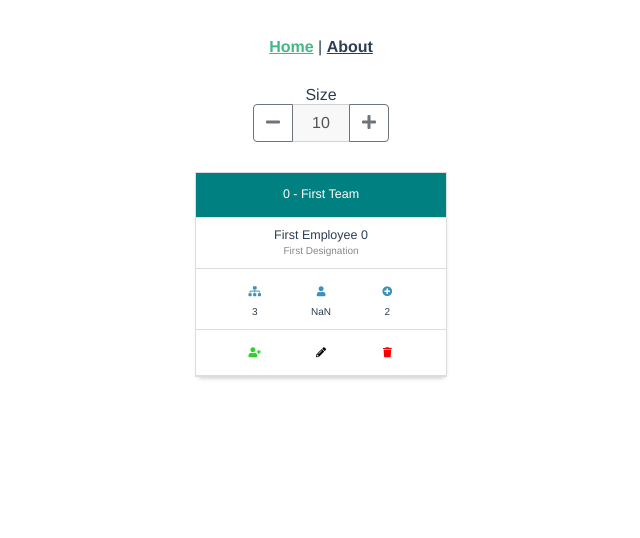
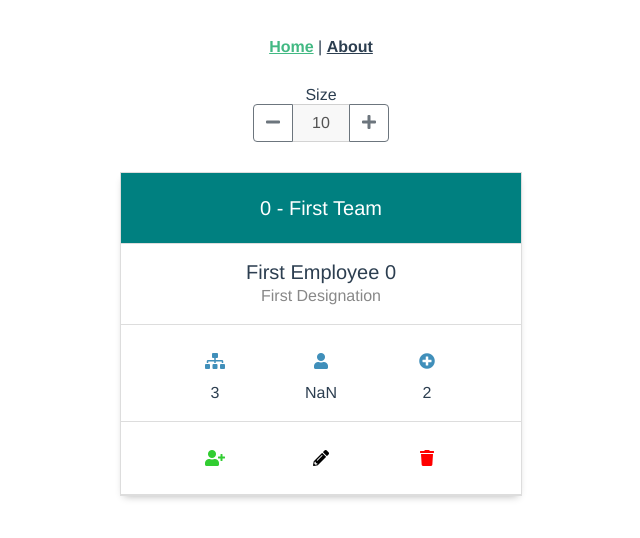
Before and after one commit to GregJacobs82/20190521-tree-nodes, a Vue app: page / in a window 1280 px wide. Shown: the top 538 px of the page, without its empty margins (319-959 px from the left). Built offline with nearby package versions, Linux system fonts and the light colour scheme.

Commit message:
Update font-size calculation to rems

```diff
--- a/src/views/About.vue
+++ b/src/views/About.vue
@@ -4,6 +4,6 @@
         <h3>by Greg Jacobs</h3>
         <p>May 22, 2019</p>
         <p>This was built to show an example of using recursive components in Vue.</p>
-        <p>NOTE: The overall size of elements is scalable to the font-size of the body. Try adjusting your browser default font-size to a smaller or larger size to watch it scale.</p>
+        <p>NOTE: The overall size of elements are scalable to the font-size of the browser. Try adjusting your browser default font-size to a smaller or larger size to watch it scale.</p>
     </div>
 </template>
--- a/src/views/Home.vue
+++ b/src/views/Home.vue
@@ -1,5 +1,5 @@
 <template>
-    <div class="home" :style="{ fontSize: fontSize + 'px' }">
+    <div class="home" :style="{ fontSize: (fontSize * .1) + 'rem' }">
         <div class="flex-center">
             <label>Size</label>
             <div class="input-group mb-3">
@@ -223,7 +223,7 @@
                 }
             },
             sizeDown () {
-                if (this.fontSize >= 5) {
+                if (this.fontSize >= 8) {
                     this.fontSize--;
                 }
             },
```
